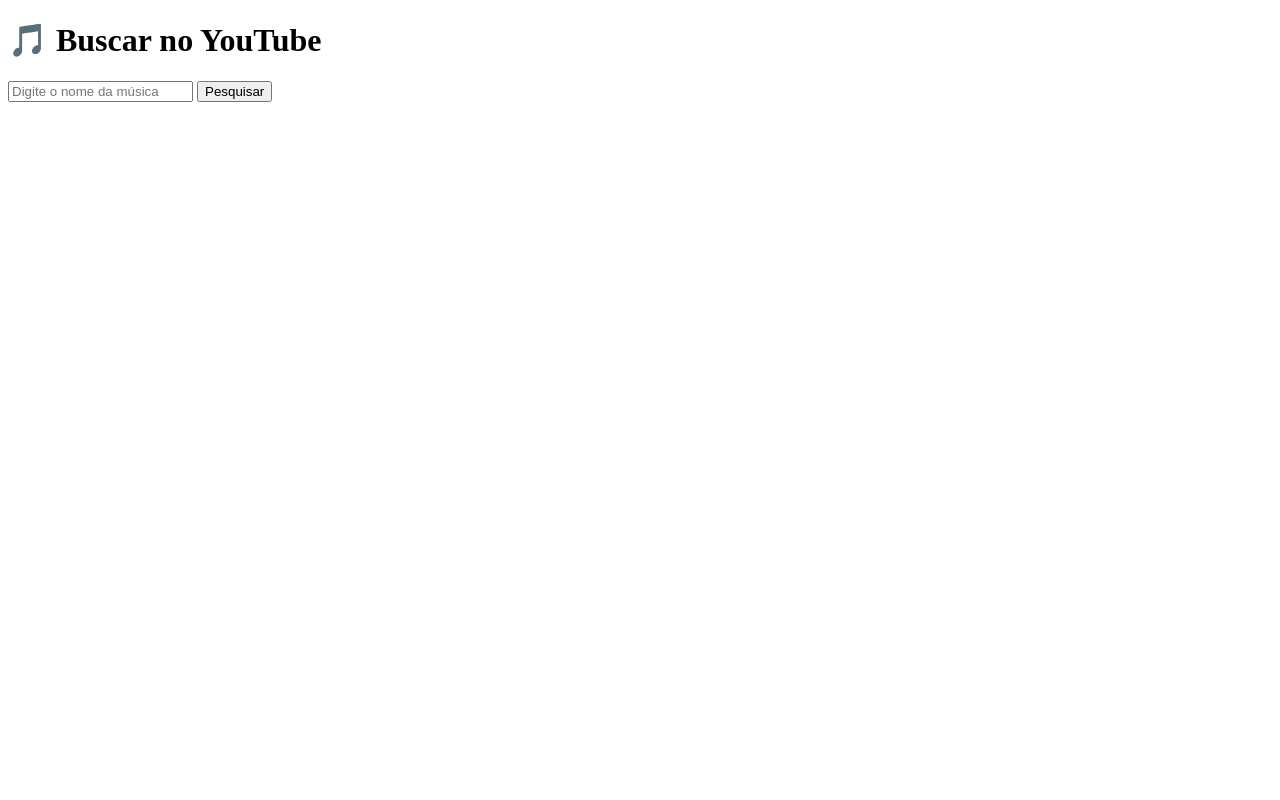
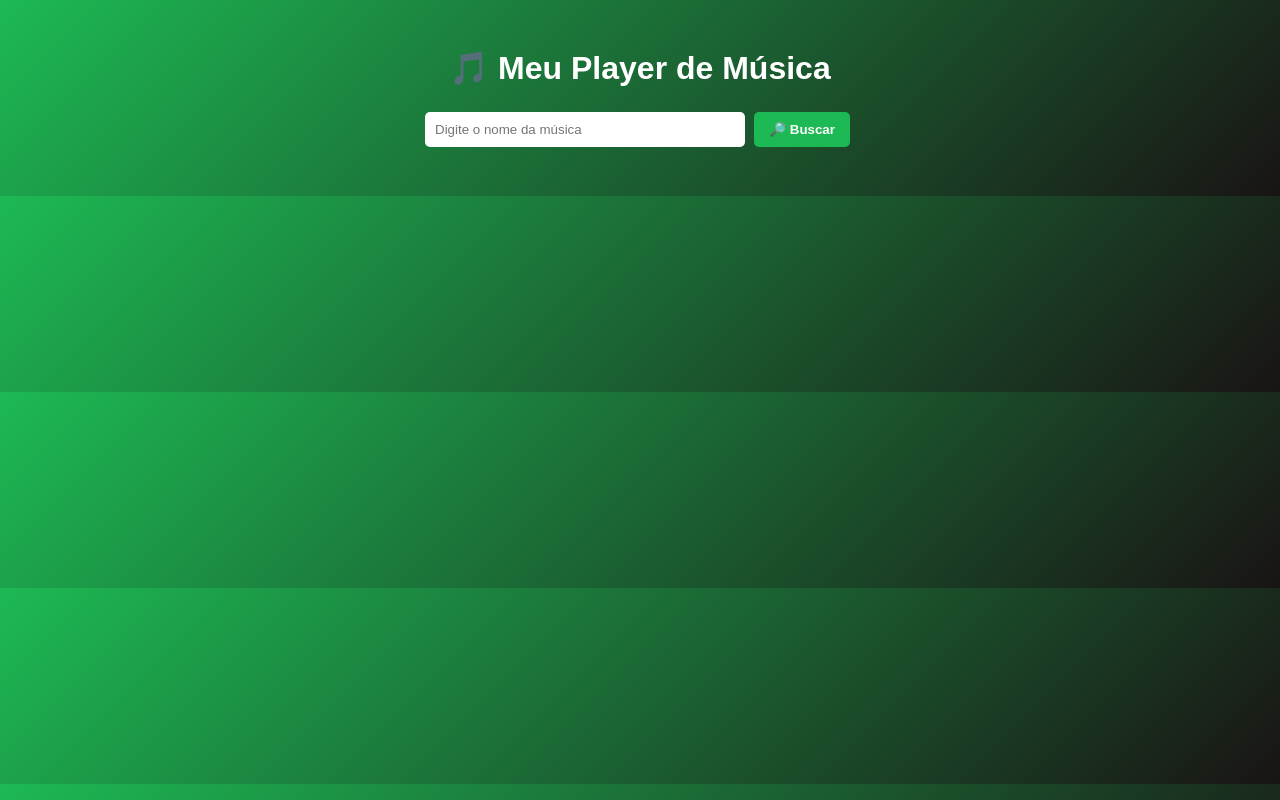
Before and after one commit to jeremiasluismanuelsaraiva-stack/playstar, a website: page frontend/index.html in a window 1280 px wide. Drawn offline with Linux system fonts and the light colour scheme.

Commit message:
Update index.html

```diff
--- a/frontend/index.html
+++ b/frontend/index.html
@@ -2,13 +2,62 @@
 <html lang="pt">
 <head>
   <meta charset="UTF-8">
-  <title>Buscar Música</title>
+  <title>🎵 Meu Player de Música</title>
+  <style>
+    body {
+      font-family: Arial, sans-serif;
+      background: linear-gradient(135deg, #1db954, #191414);
+      color: #fff;
+      text-align: center;
+      padding: 20px;
+    }
+    h1 {
+      margin-bottom: 20px;
+    }
+    input {
+      padding: 10px;
+      width: 300px;
+      border-radius: 5px;
+      border: none;
+    }
+    button {
+      padding: 10px 15px;
+      margin: 5px;
+      border: none;
+      border-radius: 5px;
+      cursor: pointer;
+      background: #1db954;
+      color: #fff;
+      font-weight: bold;
+    }
+    button:hover {
+      background: #14833b;
+    }
+    ul {
+      list-style: none;
+      padding: 0;
+    }
+    li {
+      background: rgba(255,255,255,0.1);
+      margin: 10px;
+      padding: 15px;
+      border-radius: 8px;
+    }
+    .controls {
+      margin-top: 10px;
+    }
+    audio, video {
+      margin-top: 10px;
+      width: 80%;
+    }
+  </style>
 </head>
 <body>
-  <h1>🎵 Buscar no YouTube</h1>
+  <h1>🎵 Meu Player de Música</h1>
   <input id="busca" placeholder="Digite o nome da música">
-  <button onclick="buscarMusica()">Pesquisar</button>
+  <button onclick="buscarMusica()">🔎 Buscar</button>
   <ul id="resultados"></ul>
+
   <script src="script.js"></script>
 </body>
 </html>
```
